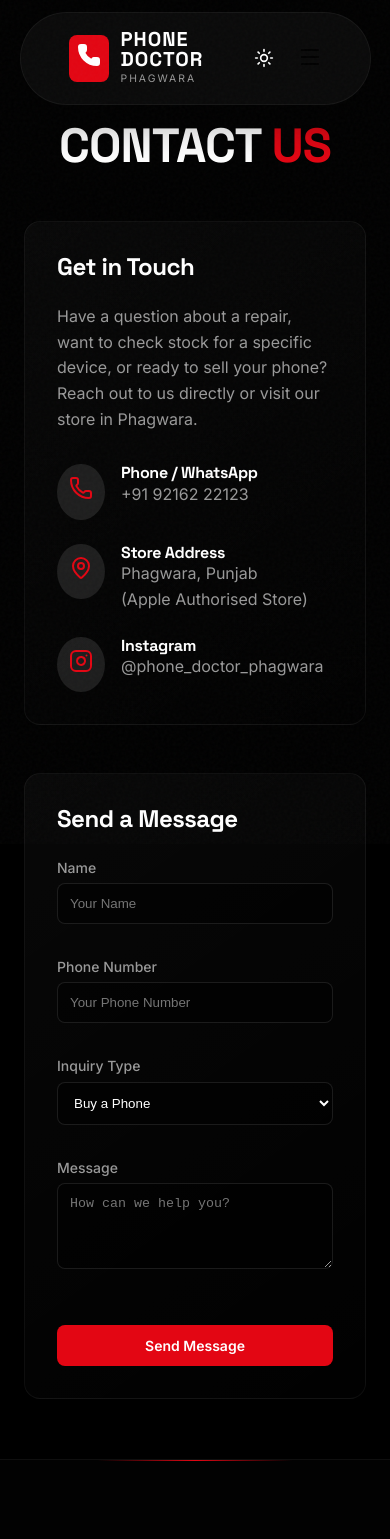
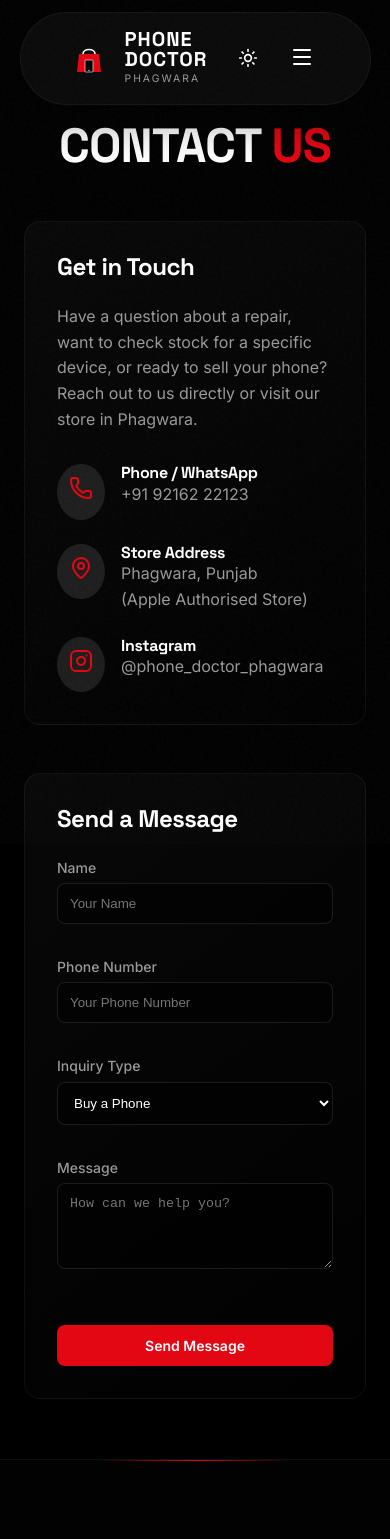
Before and after one commit to ashirwadtechworks-cmd/Phone-Doctor-Phagwara-light, a React (Vite) app: page /contact in a window 390 px wide. Shown: the top 1539 px of the page. Built offline with nearby package versions, Linux system fonts and the light colour scheme.

Commit message:
fix: restore original logo and fix mobile menu icon visibility

```diff
--- a/src/components/Footer.jsx
+++ b/src/components/Footer.jsx
@@ -33,7 +33,7 @@ const Footer = () => {
             <Link to="/" className="mockup-logo mb-4" style={{ display: 'inline-flex', alignItems: 'center', gap: '12px' }}>
               <img src="/favicon.svg" alt="Phone Doctor Logo" style={{ width: '40px', height: '40px' }} />
               <div className="logo-text-stack text-left" style={{ display: 'flex', flexDirection: 'column' }}>
-                <span className="logo-title" style={{ fontFamily: 'var(--font-heading)', fontSize: '1.25rem', fontWeight: 700, letterSpacing: '1px', lineHeight: 1 }}>PHONE <span className="text-accent">DOCTOR</span></span>
+                <span className="logo-title" style={{ fontFamily: 'var(--font-heading)', fontSize: '1.25rem', fontWeight: 700, letterSpacing: '1px', lineHeight: 1 }}>PHONE DOCTOR</span>
                 <span className="logo-subtitle" style={{ fontSize: '0.65rem', letterSpacing: '2px', color: 'var(--text-secondary)', marginTop: '2px' }}>PHAGWARA</span>
               </div>
             </Link>
--- a/src/components/Navbar.jsx
+++ b/src/components/Navbar.jsx
@@ -46,9 +46,7 @@ const Navbar = () => {
 
         {/* LOGO */}
         <Link to="/" className="mockup-logo">
-          <div className="logo-icon-box" style={{ background: 'var(--color-accent)', padding: '8px', borderRadius: '8px' }}>
-            <Phone size={24} color="white" fill="white" />
-          </div>
+          <img src="/favicon.svg" alt="Phone Doctor Logo" style={{ width: '40px', height: '40px', marginRight: '4px' }} />
           <div className="logo-text-stack">
             <span className="logo-title">PHONE DOCTOR</span>
             <span className="logo-subtitle">PHAGWARA</span>
@@ -116,7 +114,7 @@ const Navbar = () => {
             BOOK REPAIR
           </Link>
 
-          <button className="mobile-menu-btn" onClick={toggleMenu}>
+          <button className="mobile-menu-btn" onClick={toggleMenu} style={{ background: 'transparent', border: 'none', color: 'var(--text-primary)', cursor: 'pointer', padding: '8px' }}>
             {isOpen ? <X size={24} /> : <Menu size={24} />}
           </button>
         </div>
```
